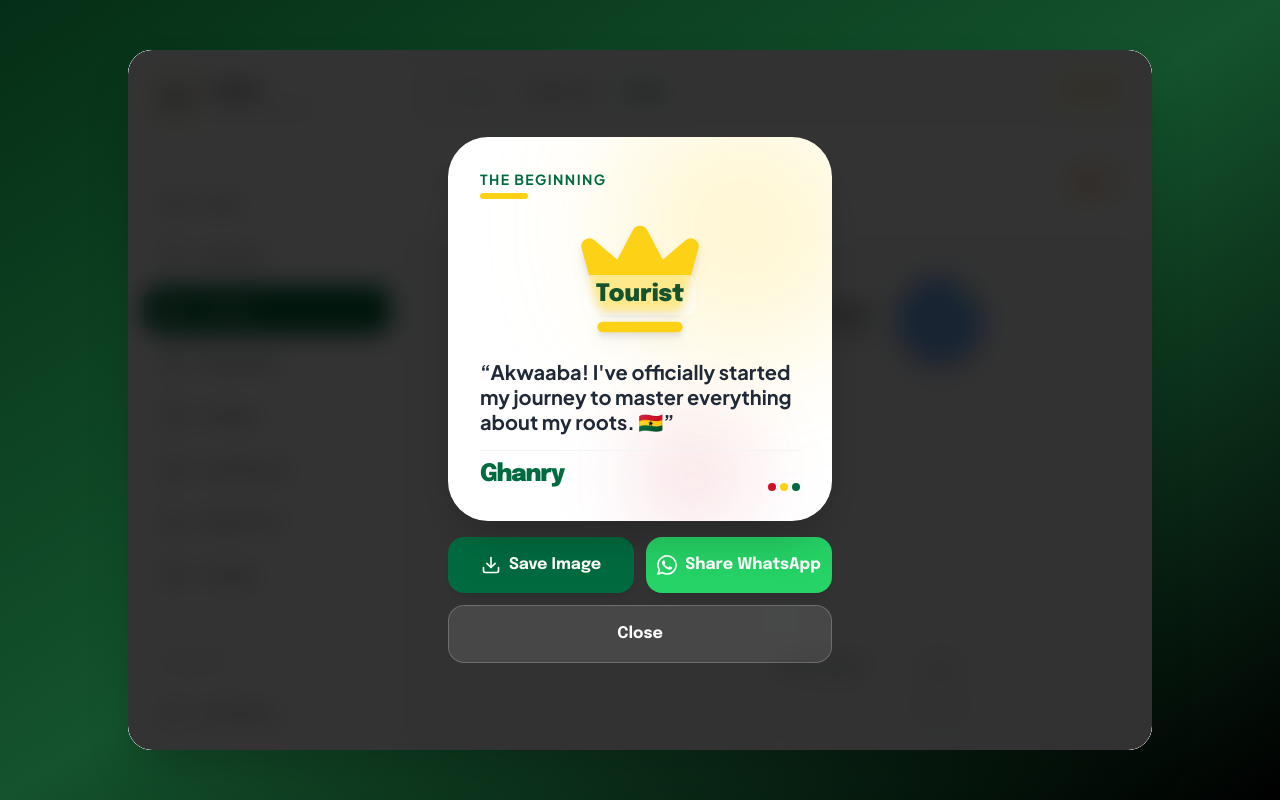
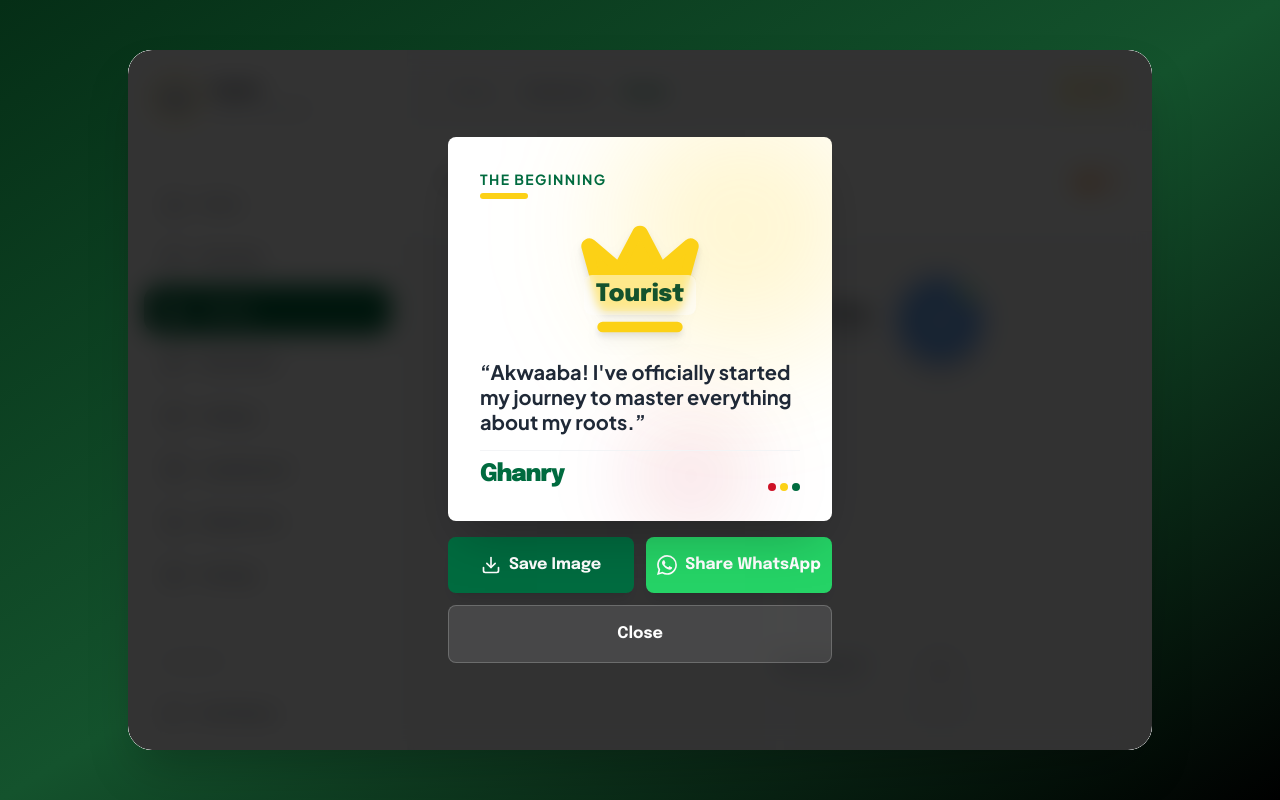
Before and after one commit to berrybrightson1/Ghanry, a Next.js app: page /dashboard/streak in a window 1280 px wide. Both pictures are taken after a click on the element 940 px from the left and 320 px from the top of the page. Built offline with nearby package versions, Linux system fonts and the light colour scheme.

Commit message:
UI: Reduce curves and remove emojis from achievement cards

```diff
--- a/app/dashboard/streak/page.tsx
+++ b/app/dashboard/streak/page.tsx
@@ -25,32 +25,32 @@ interface Milestone {
 const MILESTONES: Milestone[] = [
     {
         id: 1, type: "rank", value: "Tourist", title: "The Beginning",
-        message: "Akwaaba! I've officially started my journey to master everything about my roots. 🇬🇭",
+        message: "Akwaaba! I've officially started my journey to master everything about my roots.",
         threshold: 0, icon: Star, color: "bg-blue-400"
     },
     {
         id: 2, type: "streak", value: 3, title: "Heating Up",
-        message: "Consistency is key. 3 days of pure Ghana wisdom down, forever to go! 🔥",
+        message: "Consistency is key. 3 days of pure Ghana wisdom down, forever to go!",
         threshold: 3, icon: Flame, color: "bg-orange-400"
     },
     {
         id: 3, type: "rank", value: "Expat", title: "Settling In",
-        message: "I'm becoming a regular! I've moved from Tourist to Expat status. Ghana knowledge is growing! 🇬🇭✨",
+        message: "I'm becoming a regular! I've moved from Tourist to Expat status. Ghana knowledge is growing!",
         threshold: 900, icon: Shield, color: "bg-purple-500"
     },
     {
         id: 4, type: "streak", value: 7, title: "Flame On",
-        message: "A perfect week! I'm officially a master of the daily gist. Ghana knowledge on lock! 🔒",
+        message: "A perfect week! I'm officially a master of the daily gist. Ghana knowledge on lock!",
         threshold: 7, icon: Flame, color: "bg-red-500"
     },
     {
         id: 5, type: "rank", value: "Citizen", title: "True Citizen",
-        message: "Official recognition! I've reached Citizen status on Ghanry. My roots are deep! 🌳🇬🇭",
+        message: "Official recognition! I've reached Citizen status on Ghanry. My roots are deep!",
         threshold: 24650, icon: Crown, color: "bg-[#006B3F]"
     },
     {
         id: 6, type: "rank", value: "Legend", title: "National Treasure",
-        message: "Rank: LEGEND. My knowledge of Ghana is unmatched. I am a living archive of the Motherland! 👑🏛️🇬🇭",
+        message: "Rank: LEGEND. My knowledge of Ghana is unmatched. I am a living archive of the Motherland!",
         threshold: 59750, icon: Sparkles, color: "bg-ghana-gold"
     },
 ];
@@ -187,7 +187,7 @@ export default function JourneyPage() {
                             <button
                                 onClick={handleExport}
                                 disabled={isExporting}
-                                className="py-4 bg-[#006B3F] hover:bg-[#005a35] text-white font-epilogue font-bold rounded-2xl shadow-lg transition-all flex items-center justify-center gap-2 disabled:opacity-50"
+                                className="py-4 bg-[#006B3F] hover:bg-[#005a35] text-white font-epilogue font-bold rounded-lg shadow-lg transition-all flex items-center justify-center gap-2 disabled:opacity-50"
                             >
                                 {isExporting ? (
                                     <>Saving...</>
@@ -201,11 +201,11 @@ export default function JourneyPage() {
                             <button
                                 onClick={() => {
                                     if (!selectedMilestone) return;
-                                    const text = encodeURIComponent(`${selectedMilestone.message}\n\nJoin me on Ghanry to learn more about the Motherland! 🇬🇭✨`);
+                                    const text = encodeURIComponent(`${selectedMilestone.message}\n\nJoin me on Ghanry to learn more about the Motherland!`);
                                     window.open(`https://wa.me/?text=${text}`, "_blank");
                                 }}
                                 disabled={isExporting}
-                                className="py-4 bg-[#25D366] hover:bg-[#128C7E] text-white font-epilogue font-bold rounded-2xl shadow-lg transition-all flex items-center justify-center gap-2 disabled:opacity-50"
+                                className="py-4 bg-[#25D366] hover:bg-[#128C7E] text-white font-epilogue font-bold rounded-lg shadow-lg transition-all flex items-center justify-center gap-2 disabled:opacity-50"
                             >
                                 <svg className="w-5 h-5 fill-current" viewBox="0 0 24 24">
                                     <path d="M17.472 14.382c-.297-.149-1.758-.867-2.03-.967-.273-.099-.471-.148-.67.15-.197.297-.767.966-.94 1.164-.173.199-.347.223-.644.075-.297-.15-1.255-.463-2.39-1.475-.883-.788-1.48-1.761-1.653-2.059-.173-.297-.018-.458.13-.606.134-.133.298-.347.446-.52.149-.174.198-.298.298-.497.099-.198.05-.371-.025-.52-.075-.149-.669-1.612-.916-2.207-.242-.579-.487-.5-.669-.51-.173-.008-.371-.01-.57-.01-.198 0-.52.074-.792.372-.272.297-1.04 1.016-1.04 2.479 0 1.462 1.067 2.877 1.215 3.076.149.198 2.095 3.2 5.077 4.487.709.306 1.262.489 1.694.625.712.227 1.36.195 1.871.118.571-.085 1.758-.719 2.006-1.413.248-.694.248-1.289.173-1.413-.074-.124-.272-.198-.57-.347m-5.421 7.403h-.004a9.87 9.87 0 01-5.031-1.378l-.361-.214-3.741.982.998-3.648-.235-.374a9.86 9.86 0 01-1.51-5.26c.001-5.45 4.436-9.884 9.888-9.884 2.64 0 5.122 1.03 6.988 2.898a9.825 9.825 0 012.893 6.994c-.003 5.45-4.437 9.884-9.885 9.884m8.413-18.297A11.815 11.815 0 0012.05 0C5.495 0 .16 5.335.157 11.892c0 2.096.547 4.142 1.588 5.945L0 24l6.335-1.662c1.72.94 3.659 1.437 5.634 1.437h.005c6.558 0 11.893-5.335 11.896-11.893a11.826 11.826 0 00-3.48-8.413z" />
@@ -216,7 +216,7 @@ export default function JourneyPage() {
                         <button
                             onClick={() => setSelectedMilestone(null)}
                             disabled={isExporting}
-                            className="w-full py-4 mt-3 bg-white/10 hover:bg-white/20 text-white font-epilogue font-bold rounded-2xl border border-white/20 transition-all disabled:opacity-50"
+                            className="w-full py-4 mt-3 bg-white/10 hover:bg-white/20 text-white font-epilogue font-bold rounded-lg border border-white/20 transition-all disabled:opacity-50"
                         >
                             Close
                         </button>
--- a/components/AchievementCard.tsx
+++ b/components/AchievementCard.tsx
@@ -18,7 +18,7 @@ const AchievementCard = forwardRef<HTMLDivElement, AchievementCardProps>(({ type
             initial={{ scale: 0.9, opacity: 0 }}
             animate={{ scale: 1, opacity: 1 }}
             exit={{ scale: 0.9, opacity: 0 }}
-            className="relative w-full aspect-square bg-white rounded-[40px] shadow-2xl overflow-hidden p-8 flex flex-col justify-between group cursor-pointer active:scale-[0.98] transition-all"
+            className="relative w-full aspect-square bg-white rounded-lg shadow-2xl overflow-hidden p-8 flex flex-col justify-between group cursor-pointer active:scale-[0.98] transition-all"
             onClick={onClose}
         >
             {/* Background Decorative Shapes */}
```
